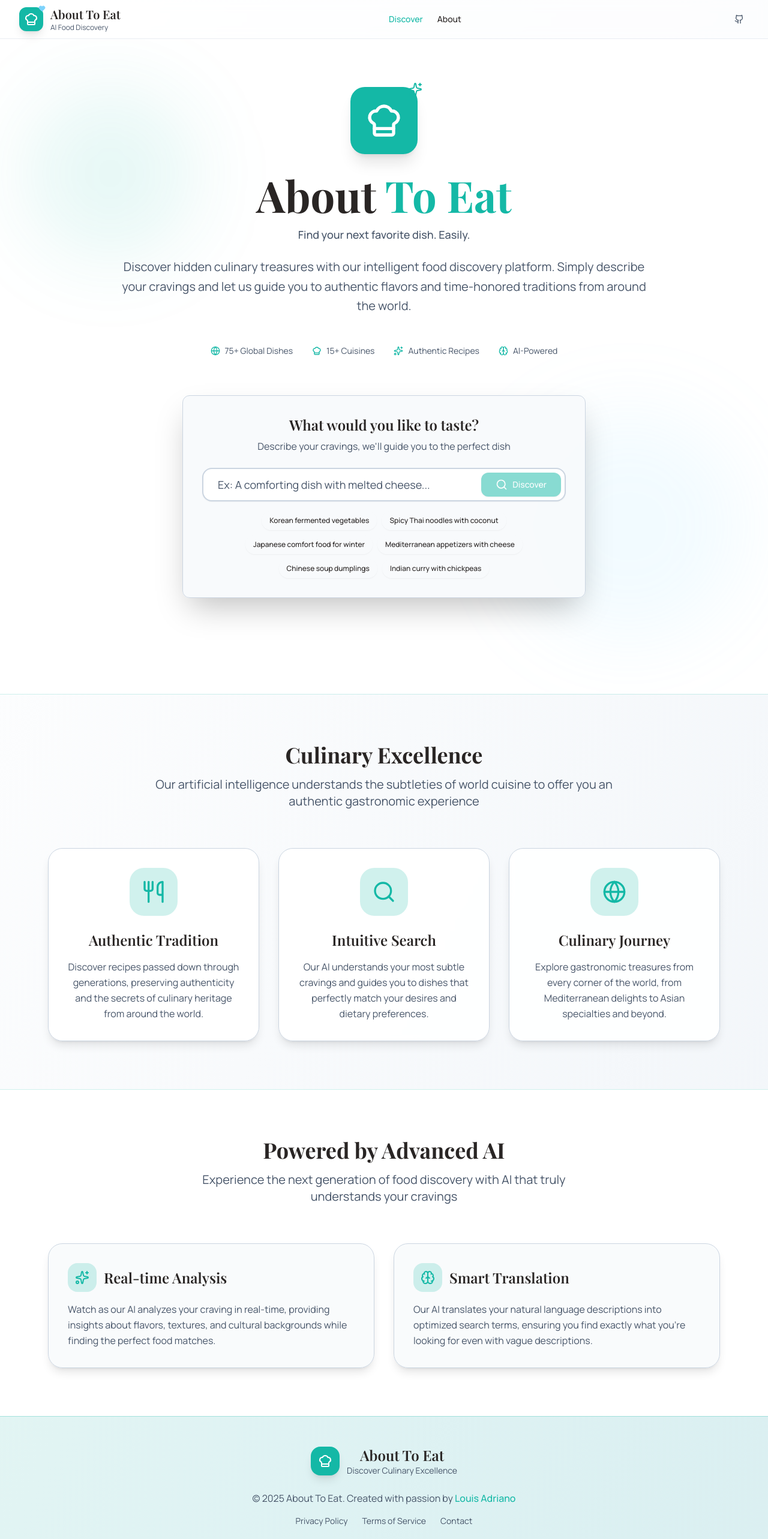
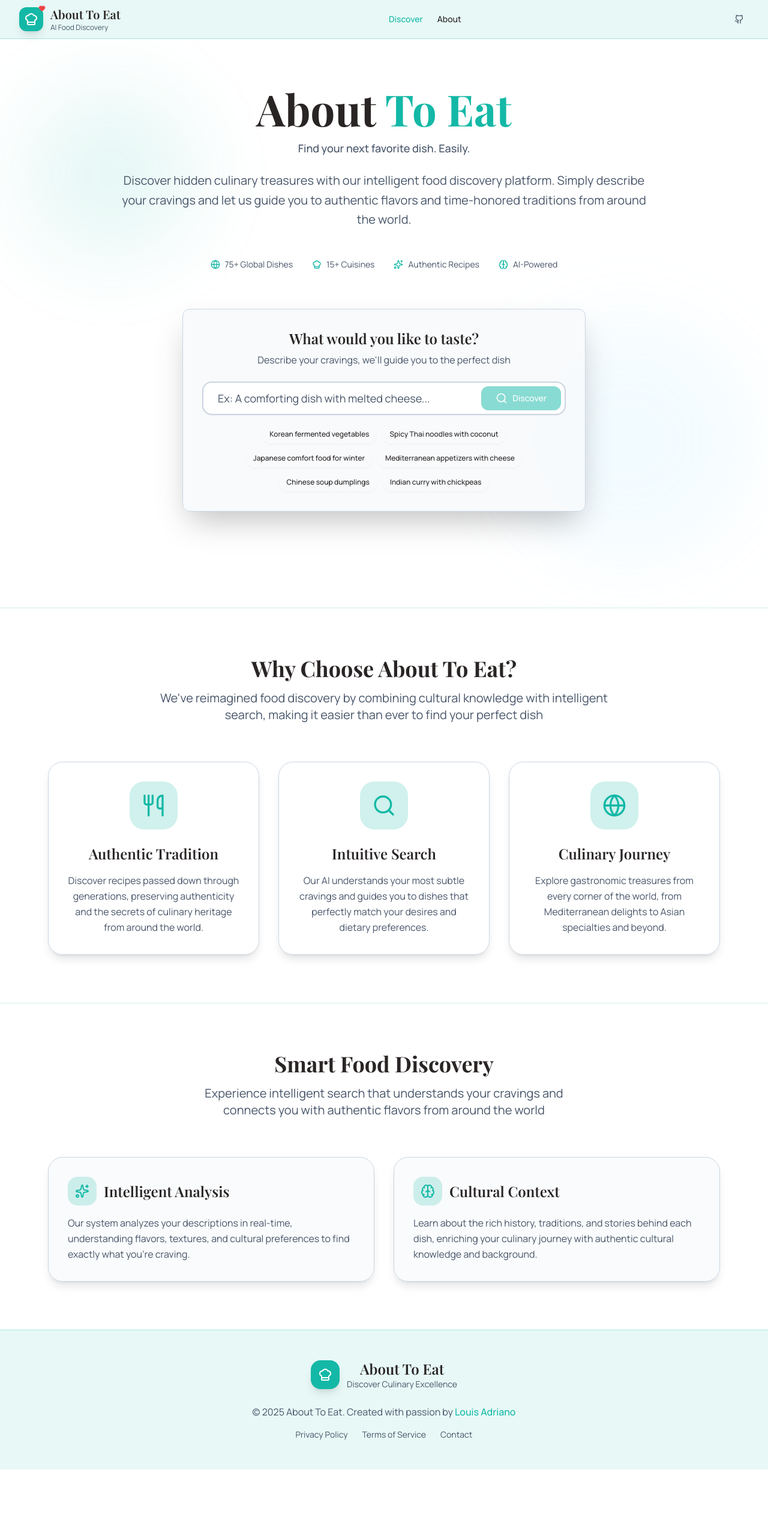
Before and after one commit to louis-adriano/about-to-eat-rag-mcp, a Next.js app: page / in a window 1280 px wide. Shown: the top 2566 px of the page at 60% size. After the commit the page ends 2450 px from the top, so only its background shows below. Built offline with nearby package versions, Linux system fonts and the light colour scheme; a web font is replaced by a local one.

Commit message:
Minor design fixes

```diff
--- a/app/layout.tsx
+++ b/app/layout.tsx
@@ -31,7 +31,7 @@ export default function RootLayout({
   return (
     <html lang="en" className={`${manrope.variable} ${playfair.variable} antialiased`}>
       <body className="min-h-screen bg-background font-sans">
-        <div className="min-h-screen bg-gradient-to-br from-background via-card to-muted">
+        <div className="min-h-screen bg-background">
           <Navbar />
           {children}
         </div>
--- a/app/page.tsx
+++ b/app/page.tsx
@@ -18,17 +18,6 @@ export default function Home() {
         <div className="relative max-w-6xl mx-auto px-4">
           {/* Elegant Header */}
           <div className="text-center mb-16">
-            <div className="flex items-center justify-center gap-4 mb-8">
-              <div className="relative">
-                <div className="p-6 bg-primary rounded-3xl shadow-xl">
-                  <ChefHat className="w-16 h-16 text-primary-foreground" />
-                </div>
-                <div className="absolute -top-2 -right-2 text-2xl">
-                  <Sparkles className="w-6 h-6 text-primary" />
-                </div>
-              </div>
-            </div>
-
             <h1 className="text-6xl md:text-7xl font-serif font-bold text-foreground mb-4 text-balance">
               About
               <span className="text-primary"> To Eat</span>
@@ -77,10 +66,10 @@ export default function Home() {
       <section className="py-20 bg-primary/8 border-t border-primary/20">
         <div className="max-w-6xl mx-auto px-4">
           <div className="text-center mb-16">
-            <h2 className="text-4xl font-serif font-bold text-foreground mb-4">Culinary Excellence</h2>
+            <h2 className="text-4xl font-serif font-bold text-foreground mb-4">Why Choose About To Eat?</h2>
             <p className="text-xl text-muted-foreground max-w-3xl mx-auto text-pretty">
-              Our artificial intelligence understands the subtleties of world cuisine to offer you an
-              authentic gastronomic experience
+              We&apos;ve reimagined food discovery by combining cultural knowledge with intelligent search,
+              making it easier than ever to find your perfect dish
             </p>
           </div>
 
@@ -121,15 +110,15 @@ export default function Home() {
         </div>
       </section>
 
-      {/* AI Features Section - White */}
+      {/* Discovery Features Section - White */}
       <section className="py-20 bg-white border-t border-primary/20">
         <div className="max-w-6xl mx-auto px-4">
           <div className="text-center mb-16">
             <h2 className="text-4xl font-serif font-bold text-foreground mb-4">
-              Powered by Advanced AI
+              Smart Food Discovery
             </h2>
             <p className="text-xl text-muted-foreground max-w-2xl mx-auto">
-              Experience the next generation of food discovery with AI that truly understands your cravings
+              Experience intelligent search that understands your cravings and connects you with authentic flavors from around the world
             </p>
           </div>
 
@@ -139,11 +128,11 @@ export default function Home() {
                 <div className="p-3 bg-primary/20 rounded-2xl">
                   <Sparkles className="w-6 h-6 text-primary" />
                 </div>
-                <h3 className="text-2xl font-serif font-semibold text-foreground">Real-time Analysis</h3>
+                <h3 className="text-2xl font-serif font-semibold text-foreground">Intelligent Analysis</h3>
               </div>
               <p className="text-muted-foreground leading-relaxed">
-                Watch as our AI analyzes your craving in real-time, providing insights about flavors,
-                textures, and cultural backgrounds while finding the perfect food matches.
+                Our system analyzes your descriptions in real-time, understanding flavors,
+                textures, and cultural preferences to find exactly what you&apos;re craving.
               </p>
             </div>
 
@@ -152,11 +141,11 @@ export default function Home() {
                 <div className="p-3 bg-primary/20 rounded-2xl">
                   <Brain className="w-6 h-6 text-primary" />
                 </div>
-                <h3 className="text-2xl font-serif font-semibold text-foreground">Smart Translation</h3>
+                <h3 className="text-2xl font-serif font-semibold text-foreground">Cultural Context</h3>
               </div>
               <p className="text-muted-foreground leading-relaxed">
-                Our AI translates your natural language descriptions into optimized search terms,
-                ensuring you find exactly what you&apos;re looking for even with vague descriptions.
+                Learn about the rich history, traditions, and stories behind each dish,
+                enriching your culinary journey with authentic cultural knowledge and background.
               </p>
             </div>
           </div>
--- a/components/navbar.tsx
+++ b/components/navbar.tsx
@@ -10,7 +10,7 @@ export function Navbar() {
   const isActive = (path: string) => pathname === path;
 
   return (
-    <nav className="sticky top-0 z-50 w-full border-b border-border/40 bg-background/95 backdrop-blur supports-[backdrop-filter]:bg-background/60">
+    <nav className="sticky top-0 z-50 w-full border-b border-primary/30 bg-primary/10 backdrop-blur supports-[backdrop-filter]:bg-primary/10">
       <div className="max-w-7xl mx-auto px-4 sm:px-6 lg:px-8">
         <div className="flex items-center justify-between h-16">
           {/* Logo */}
@@ -19,7 +19,7 @@ export function Navbar() {
               <div className="p-2 bg-primary rounded-xl shadow-lg">
                 <ChefHat className="w-6 h-6 text-primary-foreground" />
               </div>
-              <Heart className="w-3 h-3 text-secondary absolute -top-1 -right-1 fill-current" />
+              <Heart className="w-3 h-3 text-red-500 absolute -top-1 -right-1 fill-current" />
             </div>
             <div className="hidden sm:block">
               <h1 className="text-xl font-serif font-semibold text-foreground">About To Eat</h1>
@@ -60,7 +60,7 @@ export function Navbar() {
                 className={`p-2 rounded-lg transition-colors ${
                   isActive('/')
                     ? 'bg-primary/10 text-primary'
-                    : 'text-muted-foreground hover:text-foreground hover:bg-muted'
+                    : 'text-muted-foreground hover:text-foreground hover:bg-primary/5'
                 }`}
               >
                 <Home className="w-4 h-4" />
@@ -70,7 +70,7 @@ export function Navbar() {
                 className={`p-2 rounded-lg transition-colors ${
                   isActive('/about')
                     ? 'bg-primary/10 text-primary'
-                    : 'text-muted-foreground hover:text-foreground hover:bg-muted'
+                    : 'text-muted-foreground hover:text-foreground hover:bg-primary/5'
                 }`}
               >
                 <Info className="w-4 h-4" />
@@ -82,7 +82,7 @@ export function Navbar() {
               href="https://github.com/louis-adriano/about-to-eat-rag-mcp"
               target="_blank"
               rel="noopener noreferrer"
-              className="p-2 rounded-lg text-muted-foreground hover:text-foreground hover:bg-muted transition-colors"
+              className="p-2 rounded-lg text-muted-foreground hover:text-foreground hover:bg-primary/5 transition-colors"
               title="View on GitHub"
             >
               <Github className="w-4 h-4" />
--- a/components/unified-food-search.tsx
+++ b/components/unified-food-search.tsx
@@ -91,13 +91,16 @@ export function UnifiedFoodSearch() {
                 setAnalysisContent(data.content);
                 setStreamingAnalysis(false);
                 setStreamingSummary(true);
+
               } else if (data.type === 'ai_summary') {
                 setSummaryContent(prev => prev + data.content);
+
               } else if (data.type === 'ai_no_results') {
                 setStreamingAnalysis(false);
                 setStreamingSummary(false);
                 setStreamingNoResults(true);
                 setNoResultsContent(prev => prev + data.content);
+
               } else if (data.type === 'search_results') {
                 searchResults = data.results;
                 setStreamingSummary(false);
@@ -235,6 +238,9 @@ export function UnifiedFoodSearch() {
                 {analysisContent ? (
                   <p className="text-foreground leading-relaxed text-base">
                     {analysisContent}
+                    {streamingAnalysis && (
+                      <span className="inline-block w-0.5 h-5 bg-primary ml-1 animate-pulse" />
+                    )}
                   </p>
                 ) : streamingAnalysis ? (
                   <div className="flex items-center gap-2 text-primary">
@@ -268,7 +274,7 @@ export function UnifiedFoodSearch() {
                       <div className="text-foreground leading-relaxed text-base whitespace-pre-wrap">
                         {summaryContent}
                         {streamingSummary && (
-                          <span className="inline-block w-2 h-5 bg-secondary ml-1 animate-pulse" />
+                          <span className="inline-block w-0.5 h-5 bg-secondary ml-1 animate-pulse" />
                         )}
                       </div>
 
@@ -314,7 +320,7 @@ export function UnifiedFoodSearch() {
                       <div className="text-foreground leading-relaxed text-base whitespace-pre-wrap">
                         {noResultsContent}
                         {streamingNoResults && (
-                          <span className="inline-block w-2 h-5 bg-muted-foreground ml-1 animate-pulse" />
+                          <span className="inline-block w-0.5 h-5 bg-muted-foreground ml-1 animate-pulse" />
                         )}
                       </div>
 
```
